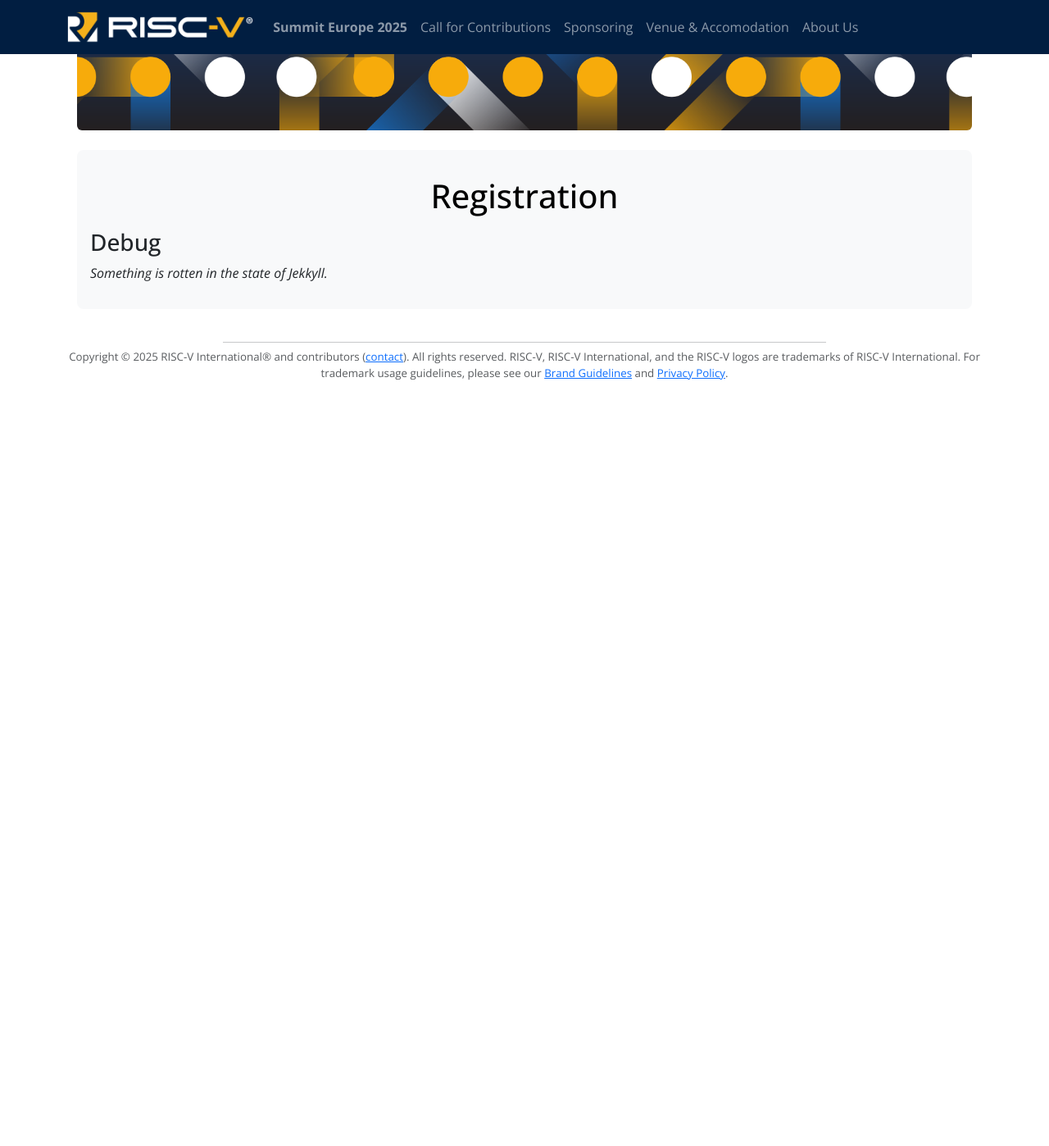
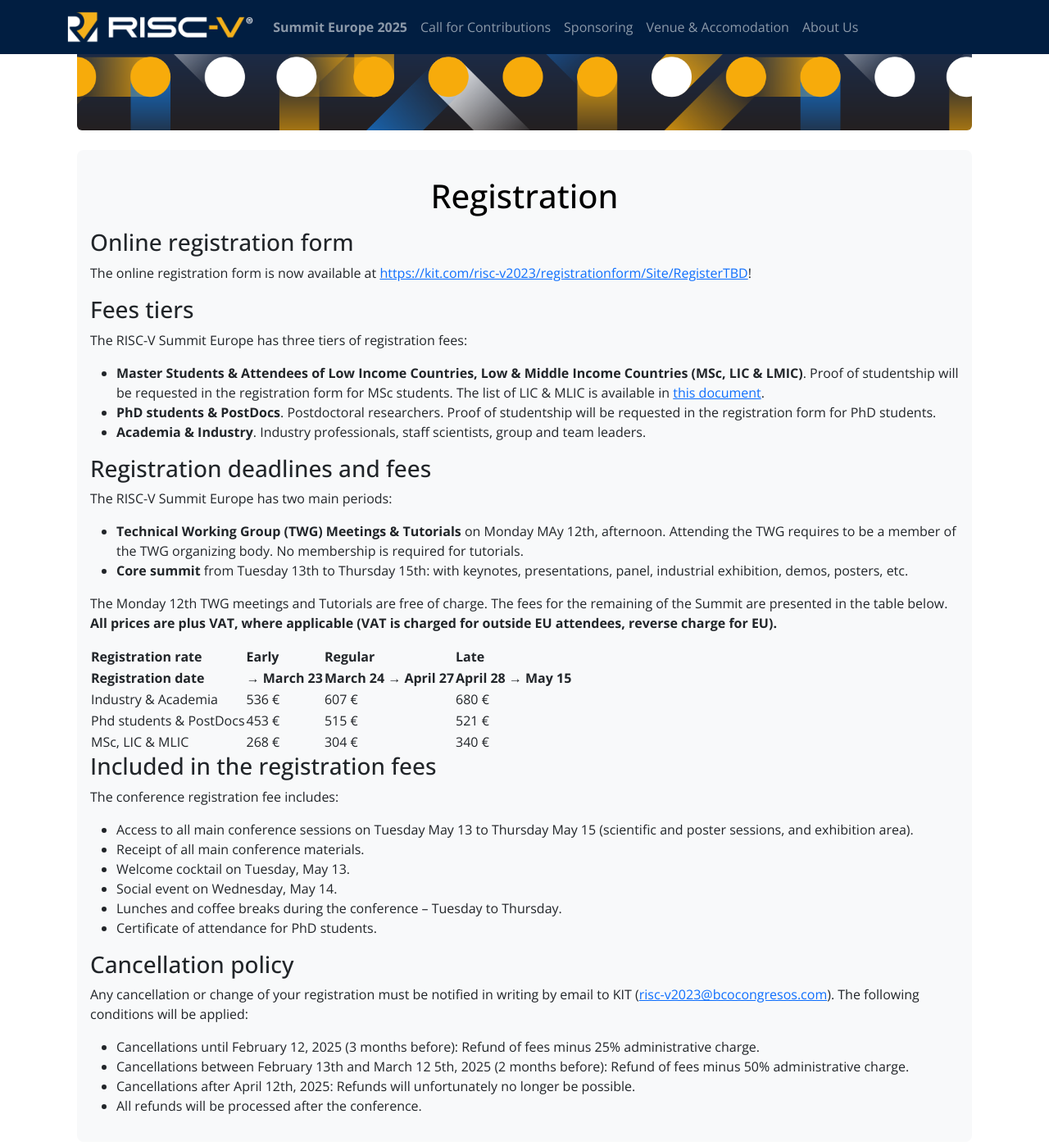
Before and after one commit to riscv-europe/summit-website-development, a Jekyll site: the page built from summit/2025/register.md, in a window 1280 px wide and 1400 px high, scrolled down 349 px. Shown: the whole window at 82% size. Built offline with Jekyll 4.4.1, drawn with Linux system fonts in a browser that asks for light colours; before the commit the page ends 900 px from its top, so only the background shows below that.

Commit message:
Fix: the register file content is back!

```diff
--- a/summit/2025/register.md
+++ b/summit/2025/register.md
@@ -11,8 +11,104 @@
     title = "Registration"
 %}
 
-### Debug
+### Online registration form
 
-*Something is rotten in the state of Jekkyll.*
+The online registration form is now available at <https://kit.com/risc-v2023/registrationform/Site/RegisterTBD>!
+
+### Fees tiers
+
+The RISC-V Summit Europe has three tiers of registration fees:
+
+ - **Master Students & Attendees of Low Income Countries, Low & Middle
+   Income Countries (MSc, LIC & LMIC)**. Proof of studentship will be
+   requested in the registration form for MSc students. The list of
+   LIC & MLIC is available in [this
+   document](media/lic-mlic/lic-mlic.pdf).
+ - **PhD students & PostDocs**. Postdoctoral researchers. Proof of
+   studentship will be requested in the registration form for PhD
+   students.
+ - **Academia & Industry**. Industry professionals, staff scientists,
+   group and team leaders.
+
+### Registration deadlines and fees
+
+The RISC-V Summit Europe has two main periods:
+
+ - **Technical Working Group (TWG) Meetings & Tutorials** on Monday
+   MAy 12th, afternoon. Attending the TWG requires to be a member of
+   the TWG organizing body. No membership is required for tutorials.
+ - **Core summit** from Tuesday 13th to Thursday 15th: with keynotes,
+   presentations, panel, industrial exhibition, demos, posters, etc.
+
+The Monday 12th TWG meetings and Tutorials are free of charge. The
+fees for the remaining of the Summit are presented in the table below.
+**All prices are plus VAT, where applicable (VAT is charged for
+outside EU attendees, reverse charge for EU).**
+
+<table class="riscv-sy">
+  <thead>
+    <tr>
+      <th>Registration rate</th>
+      <th >Early</th>
+      <th >Regular</th>
+      <th >Late</th>
+    </tr>
+    <tr>
+      <th>Registration date</th>
+      <th >&rarr; March 23</th>
+      <th >March 24 &rarr; April 27</th>
+      <th >April 28 &rarr; May 15</th>
+    </tr>
+  </thead>
+  <tbody>
+    <tr>
+      <td>Industry & Academia</td>
+      <td>536 €</td>
+      <td>607 €</td>
+      <td>680 €</td>
+    </tr>
+    <tr>
+      <td>Phd students & PostDocs</td>
+      <td>453 €</td>
+      <td>515 €</td>
+      <td>521 €</td>
+    </tr>
+    <tr>
+      <td>MSc, LIC & MLIC</td>
+      <td>268 €</td>
+      <td>304 €</td>
+      <td>340 €</td>
+    </tr>
+  </tbody>
+</table>
+
+### Included in the registration fees
+
+The conference registration fee includes:
+
+ - Access to all main conference sessions on Tuesday May 13 to
+   Thursday May 15 (scientific and poster sessions, and exhibition
+   area).
+ - Receipt of all main conference materials.
+ - Welcome cocktail on Tuesday, May 13.
+ - Social event on Wednesday, May 14.
+ - Lunches and coffee breaks during the conference -- Tuesday to
+   Thursday.
+ - Certificate of attendance for PhD students.
+
+### Cancellation policy
+
+Any cancellation or change of your registration must be notified in
+writing by email to KIT
+([risc-v2023@bcocongresos.com](mailto:risc-v2023@bcocongresos.com)). The
+following conditions will be applied:
+
+- Cancellations until February 12, 2025 (3 months before): Refund of
+  fees minus 25% administrative charge.
+- Cancellations between February 13th and March 12 5th, 2025 (2 months
+  before): Refund of fees minus 50% administrative charge.
+- Cancellations after April 12th, 2025: Refunds will unfortunately no
+  longer be possible.
+- All refunds will be processed after the conference.
 
 {% include jumboboxend.html %}
```
